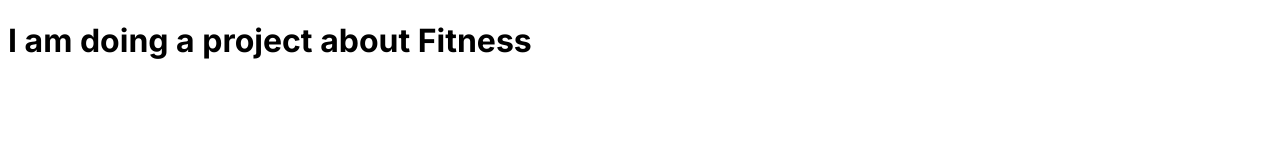
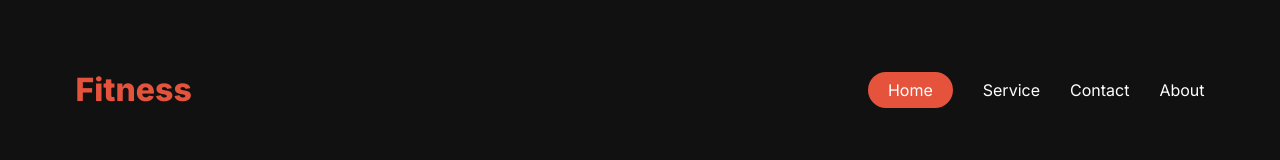
Before and after one commit to Rahamat725/Fitness, a plain HTML site: page index.html in a window 1280 px wide. Drawn offline with Linux system fonts and the light colour scheme.

Commit message:
nav bar added with responsive

```diff
--- a/index.html
+++ b/index.html
@@ -6,8 +6,22 @@
     <title>Fitness</title>
     <link rel="stylesheet" href="./style/style.css">
     <link rel="stylesheet" href="./style/responsive.css">
+    <link rel="stylesheet" href="https://cdnjs.cloudflare.com/ajax/libs/font-awesome/6.7.2/css/all.min.css" integrity="sha512-Evv84Mr4kqVGRNSgIGL/F/aIDqQb7xQ2vcrdIwxfjThSH8CSR7PBEakCr51Ck+w+/U6swU2Im1vVX0SVk9ABhg==" crossorigin="anonymous" referrerpolicy="no-referrer" />
 </head>
 <body>
-    <h1>I am doing a project about Fitness</h1>
+    <header>
+        <nav class="header-container">
+            <h2 class="header-title">Fitness</h2>
+            <div class="nav-items">
+                <a class="select-default" href="">Home</a>
+            <a href="">Service</a>
+            <a href="">Contact</a>
+            <a href="">About</a>
+            </div>
+           <div class="menu-bars"><i class="fa-solid fa-bars"></i></div>
+        </nav>
+    </header>
+    <main></main>
+    <footer></footer>
 </body>
 </html>
--- a/style/responsive.css
+++ b/style/responsive.css
@@ -0,0 +1,8 @@
+@media screen and (max-width:576px) {
+    .nav-items{
+        display: none;
+    }
+    .menu-bars{
+        display: block;
+    }
+}
--- a/style/style.css
+++ b/style/style.css
@@ -1,5 +1,61 @@
 @import url('https://fonts.googleapis.com/css2?family=Inter:ital,opsz,wght@0,14..32,100..900;1,14..32,100..900&display=swap');
 
+:root{
+    --primaryColor:rgb(230, 83, 60);
+    --largeText:rgb(255, 255, 255);
+    --smallText:rgba(255, 255, 255, 0.5);
+}
+
+*{
+    margin: 0;
+    padding: 0;
+    box-sizing: border-box;
+}
 body{
+    background: rgb(17, 17, 17);
     font-family: "Inter", sans-serif;
+    max-width: 1440px;
+    margin: 0 auto;
 }
+
+/* Header Section Style */
+header{
+    /* max-width: 954px; */
+    max-width: 1169px;
+    /* border: 1px solid green; */
+    margin: auto;
+}
+.header-container{
+    display: flex;
+    justify-content: space-between;
+    align-items: center;
+    padding: 20px;
+    margin-top: 50px;
+    /* border: 1px solid red; */
+}
+.header-title{
+    font-size: 32px;
+    font-weight: 800;
+    color: var(--primaryColor);
+}
+.nav-items{
+    display: flex;
+    align-items: center;
+   gap: 30px;
+}
+.nav-items a{
+    text-decoration: none;
+    font-size: 16px;
+    font-weight: 400;
+    color: var(--largeText);
+}
+.select-default{
+    background-color: var(--primaryColor);
+    padding: 8px 20px;
+    border-radius: 34px;
+}
+.menu-bars{
+    color: var(--largeText);
+    font-size: 24px;
+    display: none;
+}
```
